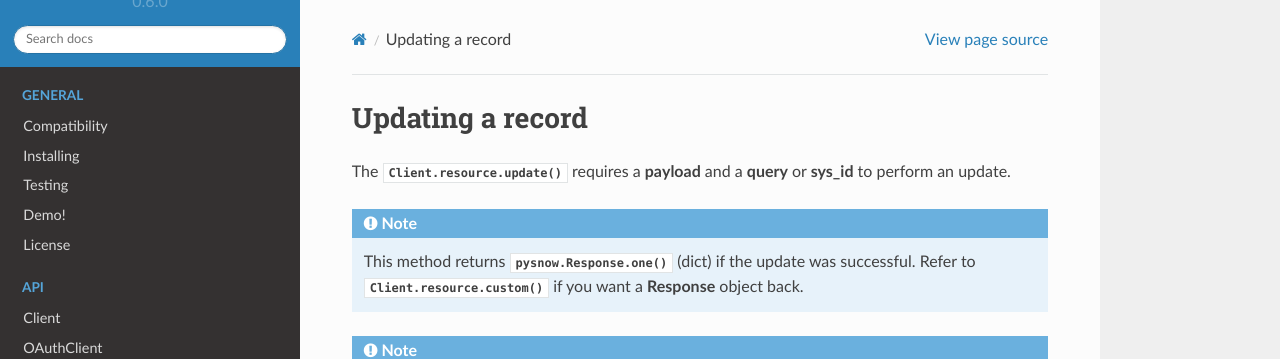
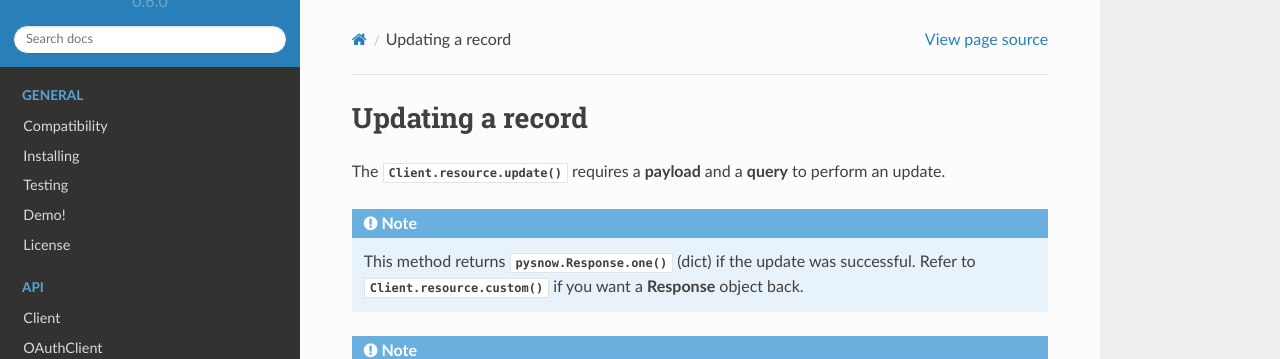
Before and after one commit to rbw/pysnow, a Sphinx documentation site: the page built from docs/full_examples/update.rst, in a window 1280 px wide. Shown: the top 359 px of the page. Built offline with Sphinx 7.4.7 and the Read the Docs theme 2.0.0, drawn with Linux system fonts in a browser that asks for light colours.

Commit message:
Fixed typo

```diff
--- a/docs/full_examples/update.rst
+++ b/docs/full_examples/update.rst
@@ -1,7 +1,7 @@
 Updating a record
 =================
 
-The :meth:`Client.resource.update` requires a **payload** and a **query** or **sys_id** to perform an update.
+The :meth:`Client.resource.update` requires a **payload** and a **query** to perform an update.
 
 .. note::
     This method returns :meth:`pysnow.Response.one` (dict) if the update was successful.
```
